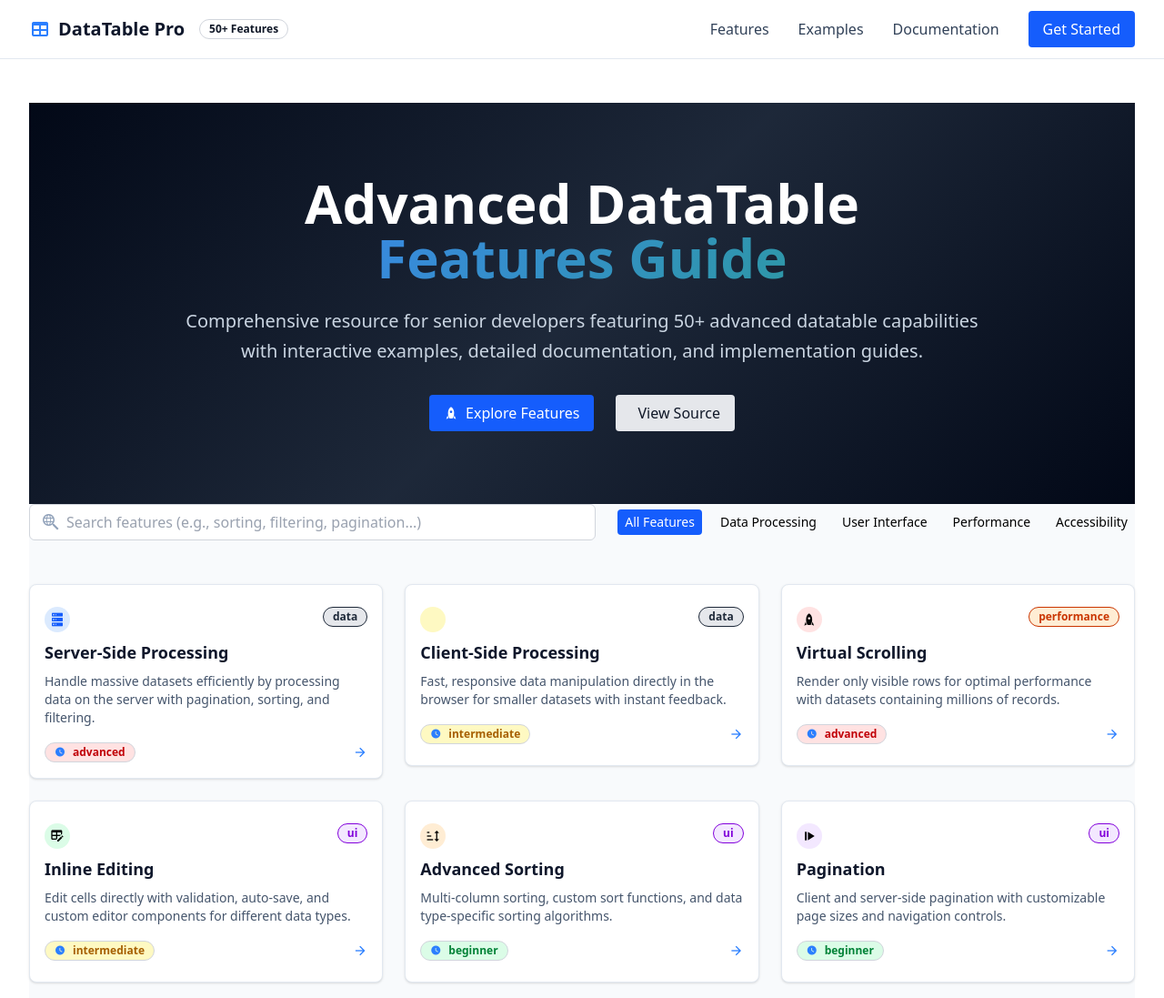
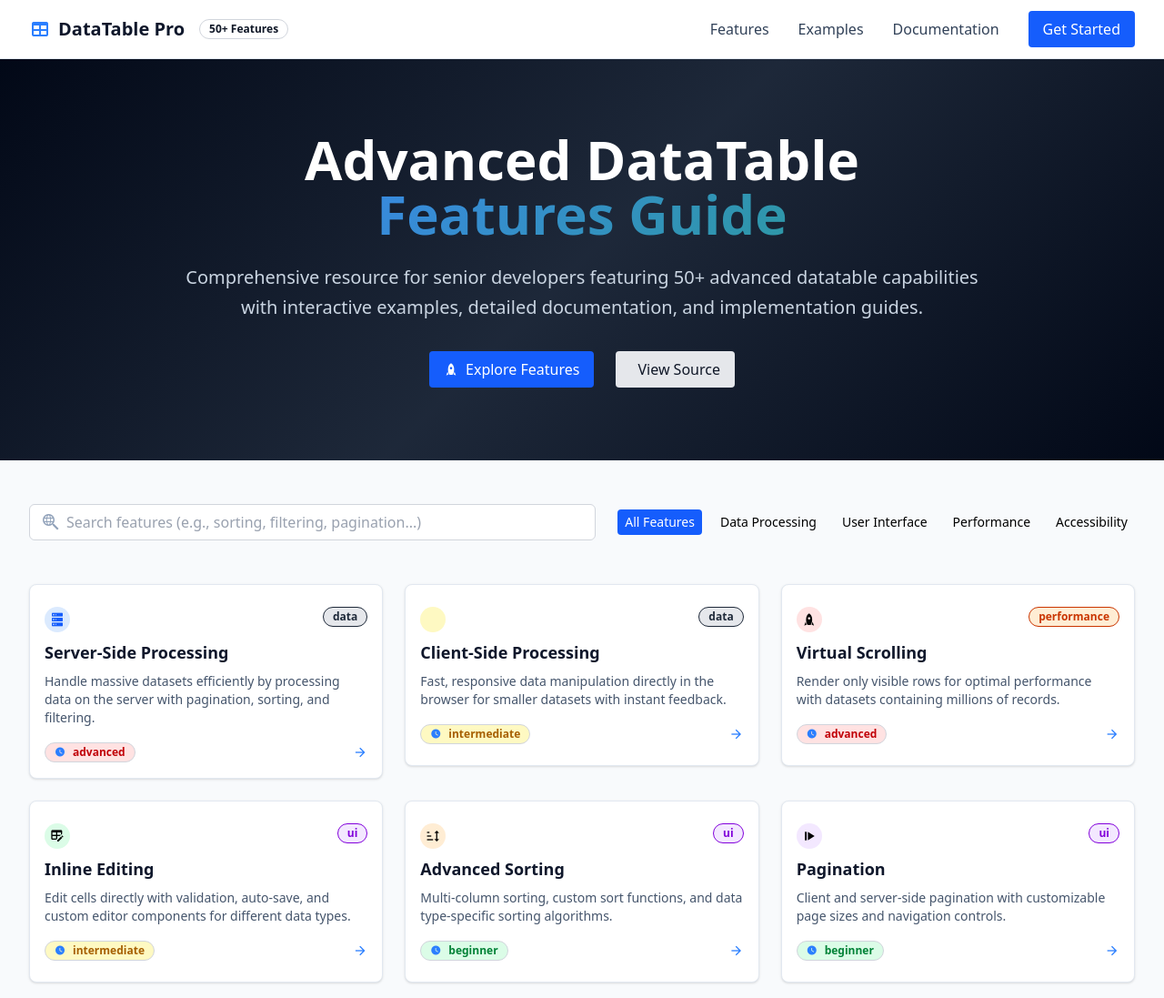
Before and after one commit to meherfrioui2025/Advanced-datatable, a React (Vite) app: page / in a window 1280 px wide. Shown: the top 1097 px of the page at 91% size. Built offline with nearby package versions, Linux system fonts and the light colour scheme.

Commit message:
feat: add route for coming features

```diff
--- a/src/components/navbar/navbar.tsx
+++ b/src/components/navbar/navbar.tsx
@@ -18,9 +18,11 @@ const Header: React.FC = () => {
           <div className="flex items-center space-x-4">
             <div className="flex items-center space-x-2">
               <span className="mdi mdi-table text-blue-500 text-2xl" />
-              <h1 className="text-xl font-bold text-slate-900">
-                DataTable Pro
-              </h1>
+              <Link to="/">
+                <h1 className="text-xl font-bold text-slate-900">
+                  DataTable Pro
+                </h1>
+              </Link>
             </div>
             <Badge variant="outline" className="hidden sm:inline-flex">
               50+ Features
@@ -37,7 +39,9 @@ const Header: React.FC = () => {
               </Link>
             ))}
 
-            <Button variant="primary" className="bg-blue-500">Get Started</Button>
+            <Button variant="primary" className="bg-blue-500">
+              Get Started
+            </Button>
           </nav>
         </div>
       </div>
--- a/src/layout/layout.tsx
+++ b/src/layout/layout.tsx
@@ -7,10 +7,10 @@ const Layout = () => {
   return (
     <>
       <Navbar />
-      <main className="max-w-7xl mx-auto px-4 sm:px-6 lg:px-8 py-12 lg:min-h-72">
-        <Outlet />
-      </main>
-      <Footer />
+      <div className="h-full">
+      <Outlet />
+      </div>
+      <Footer/>
     </>
   );
 };
--- a/src/pages/App.tsx
+++ b/src/pages/App.tsx
@@ -20,6 +20,7 @@ const App = () => {
   return (
     <div className="min-h-screen bg-slate-50">
       <Hero />
+      <main className="max-w-7xl mx-auto px-4 sm:px-6 lg:px-8 py-12">
         <SearchAndFilterBar
           search={search}
           setSearch={setSearch}
@@ -28,6 +29,7 @@ const App = () => {
         />
         <Features filteredFeatures={filteredFeatures} />
         <Stats/>
+      </main>
     </div>
   );
 };
```
